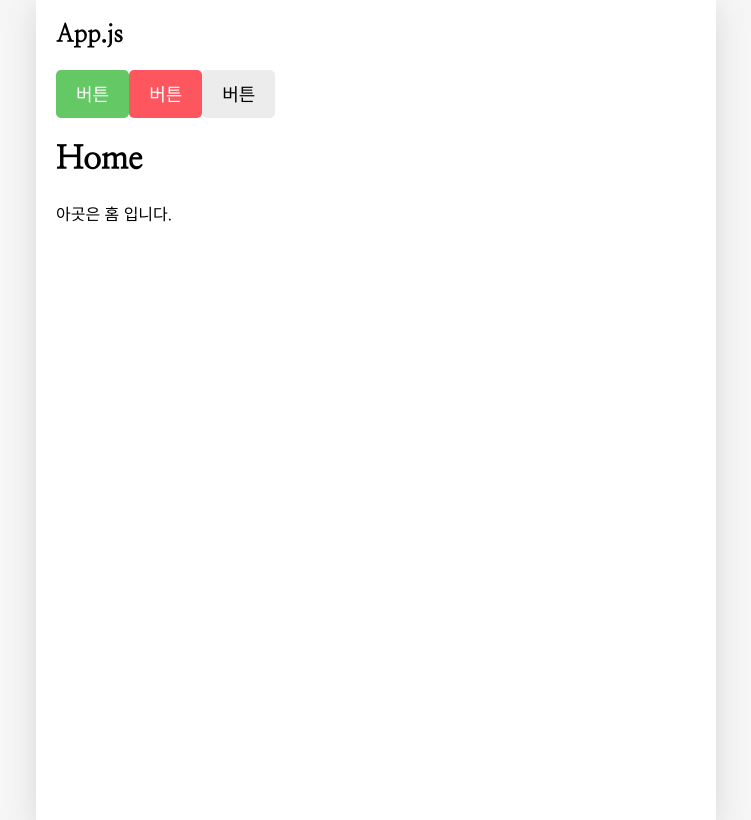
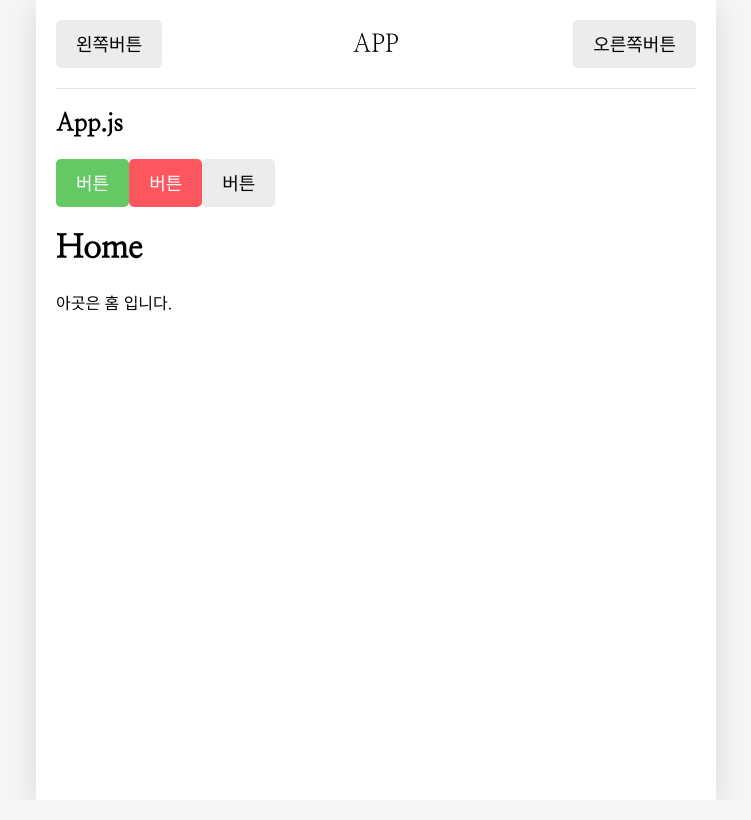
Before and after one commit to okdol1/Emotion-Diary, a React (Create React App) app: page / in a window 1280 px wide. Shown: the whole page, without its empty margins (264-1015 px from the left). Built offline with nearby package versions, Linux system fonts and the light colour scheme; a web font is replaced by a local one.

Commit message:
공통 컴포넌트 세팅 - 헤더

```diff
--- a/src/App.css
+++ b/src/App.css
@@ -58,3 +58,34 @@ body {
   background-color: #fd565f;
   color: #fff;
 }
+
+/* Header */
+header {
+  padding: 20px 0;
+  display: flex;
+  align-items: center;
+  border-bottom: 1px solid #e2e2e2;
+}
+
+header > div {
+  display: flex;
+}
+
+header .head_text {
+  width: 50%;
+  font-size: 25px;
+  justify-content: center;
+}
+
+header .head_btn_left {
+  width: 25%;
+  justify-content: start;
+}
+header .head_btn_right {
+  width: 25%;
+  justify-content: end;
+}
+
+header button {
+  font-family: "Nanum Myeongjo", serif;
+}
--- a/src/App.js
+++ b/src/App.js
@@ -5,6 +5,7 @@ import Diary from "./pages/Diary";
 import Edit from "./pages/Edit";
 import New from "./pages/New";
 import MyButton from "./components/MyButton";
+import MyHeader from "./components/MyHeader";
 
 function App() {
   const env = process.env;
@@ -13,6 +14,18 @@ function App() {
   return (
     <BrowserRouter>
       <div className="App">
+        <MyHeader
+          headText={"APP"}
+          leftChild={
+            <MyButton text={"왼쪽버튼"} onClick={() => alert("왼쪽 클릭")} />
+          }
+          rightChild={
+            <MyButton
+              text={"오른쪽버튼"}
+              onClick={() => alert("오른쪽 클릭")}
+            />
+          }
+        />
         <h2>App.js</h2>
         <MyButton
           text={"버튼"}
--- /dev/null
+++ b/src/components/MyHeader.js
@@ -0,0 +1,11 @@
+const MyHeader = ({ headText, leftChild, rightChild }) => {
+  return (
+    <header>
+      <div className="head_btn_left">{leftChild}</div>
+      <div className="head_text">{headText}</div>
+      <div className="head_btn_right">{rightChild}</div>
+    </header>
+  );
+};
+
+export default MyHeader;
```
